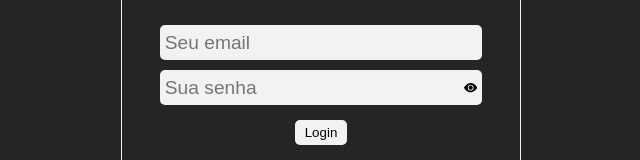
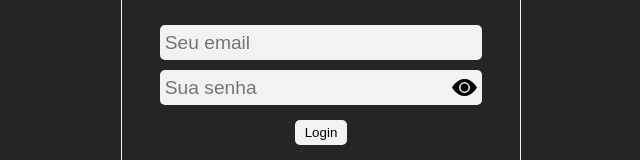
Before and after one commit to nascimentoemerson/vite-project, a React (Vite) app: page / in a window 1280 px wide. Shown: the part 346-506 px from the top of the page, without its empty margins (319-959 px from the left). Built offline with nearby package versions, Linux system fonts and the light colour scheme.

Commit message:
feat: add axios make http requests

```diff
--- a/src/components/moleculas/login-form/login-form.tsx
+++ b/src/components/moleculas/login-form/login-form.tsx
@@ -1,42 +1,39 @@
 import { FormEvent, useState } from "react";
 import { StyledForm, StyledLoginForm } from "./styles";
-import { BsFillEyeFill, BsFillEyeSlashFill } from "react-icons/bs";
+import { BsEyeFill, BsEyeSlashFill } from "react-icons/bs";
 import { api } from "../../../utils/api/api";
 import { useNavigate } from "react-router-dom";
 import { Loading } from "../loading/loading";
 
+export function LoginForm() {
+    const [showPassword, setShowPassword] = useState<boolean>(false);
+    const [loading, setLoading] = useState<boolean>(false);
+    const [error, setError] = useState<boolean>(false);
 
-export function LoginForm() {
-
-    const [showPassword, setShowPassword] = useState<boolean>(false)
-    const [loading, setLoading] = useState<boolean>(false)
-    const [error, setError] = useState<boolean>(false)
-
-    const navigate = useNavigate()
+    const navigate = useNavigate();
 
     function handleShowPassword() {
-        setShowPassword(!showPassword)
+        setShowPassword(!showPassword);
     }
 
     async function handleSubmit(e: FormEvent<HTMLFormElement>) {
-        e.preventDefault()
-        setLoading(true)
+        e.preventDefault();
+        setLoading(true);
 
         const loginPayload = {
             email: e.currentTarget.email.value,
             password: e.currentTarget.password.value,
         };
+        const userData = await api.login(loginPayload);
+        setLoading(false);
+        console.log(userData);
+        if (!userData) {
+            setError(true);
+            return;
+        }
+        navigate("/classroom");
+    }
 
-        const userData = await api.login(loginPayload)
-        setLoading(false)
-        console.log('user-data', userData)
-        if (!userData) {
-            setError(true)
-            return
-        } else {
-            navigate('/classroom')
-        }
-    }
     return (
         <>
             {loading ? (
@@ -47,16 +44,24 @@ export function LoginForm() {
                     <StyledForm onSubmit={handleSubmit} error={error}>
                         <input placeholder="Seu email" name="email" required />
                         <div>
-                            <input placeholder="Sua senha" type={showPassword ? "text" : "password"} name="password" required />
-                            <button onClick={handleShowPassword}>
-                                {showPassword ? <BsFillEyeSlashFill /> : <BsFillEyeFill />}
+                            <input
+                                placeholder="Sua senha"
+                                type={showPassword ? "text" : "password"}
+                                name="password"
+                                required
+                            />
+                            <button type="button" onClick={handleShowPassword}>
+                                {showPassword ? (
+                                    <BsEyeSlashFill size={25} />
+                                ) : (
+                                    <BsEyeFill size={25} />
+                                )}
                             </button>
                         </div>
-                        <button type='submit'>Login</button>
+                        <button type="submit">Login</button>
                     </StyledForm>
                 </StyledLoginForm>
-            )
-            }
+            )}
         </>
     );
 }
```
